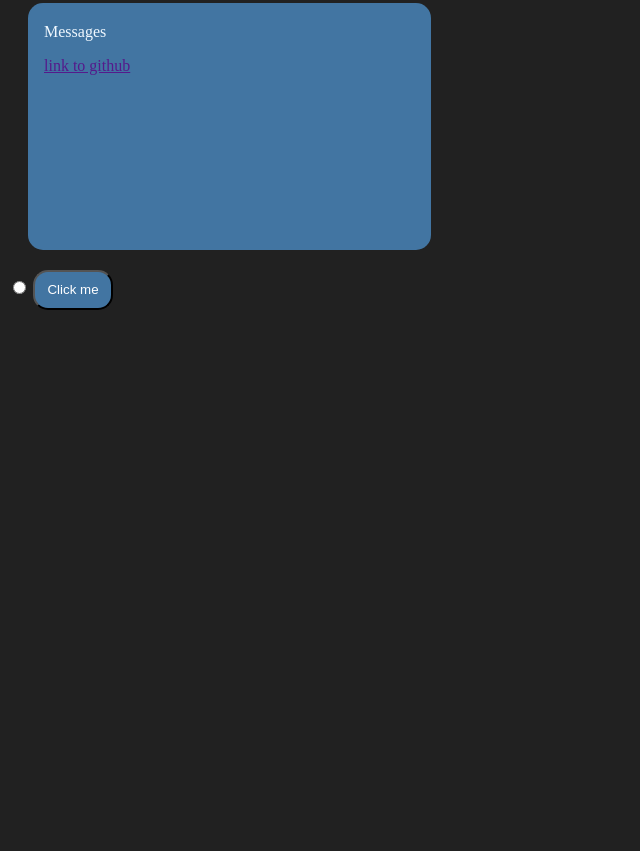
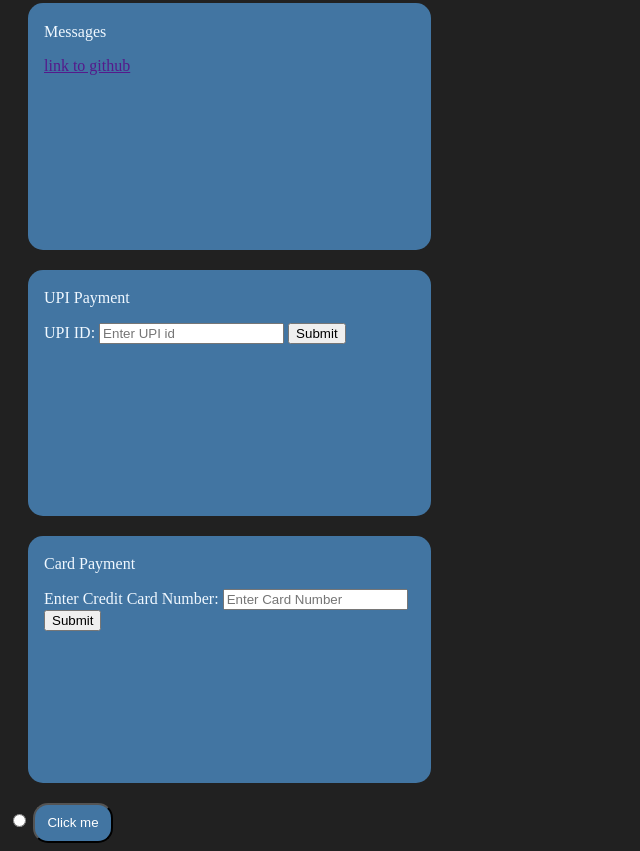
Before and after one commit to globalnebula/dev-hack, a plain HTML site: page index.html in a window 1280 px wide. Shown: the part 394-1245 px from the top of the page, without its empty margins (0-640 px from the left). Before the commit the page ends 800 px from the top, so only its background shows below. Drawn offline with Linux system fonts and the light colour scheme.

Commit message:
did it work

```diff
--- a/index.html
+++ b/index.html
@@ -43,6 +43,24 @@
         <a href="">link to github</a>
     </div>
 
+    <div class="box" id="upipay">
+        <form action="POST">
+            <p class="sub">UPI Payment</p>
+            <label class="paymeth" id="upi">UPI ID:</label>
+            <input class="paymethi" id="upi" placeholder="Enter UPI id"></input>
+            <button class="button">Submit</button>
+        </form>
+
+    </div>
+    <div class="box" id="cardpay">
+        <form action="POST">
+            <p class="sub">Card Payment</p>
+            <label class="paymeth" id="card">Enter Credit Card Number:</label>
+            <input class="paymethi" id="card" placeholder="Enter Card Number"></input>
+            <button class="button">Submit</button>
+        </form>
+    </div>
+
 
     <input type="radio">
     <button class="myButton" >Click me</button>
```
